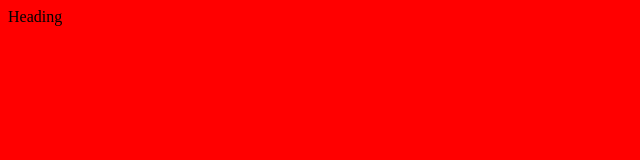
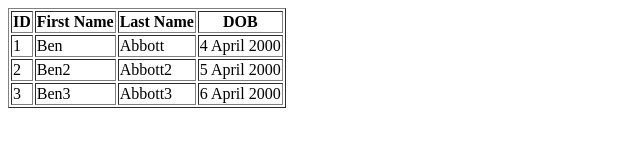
Before and after one commit to Millen-yoobee/html5-tables, a plain HTML site: page index.html in a window 1280 px wide. Shown: the whole page, without its empty margins (0-640 px from the left). Drawn offline with Linux system fonts and the light colour scheme.

```diff
--- a/css/styles.css
+++ b/css/styles.css
@@ -1,9 +1,9 @@
 body {
 
-	background-color: #ff0000; /*New company color*/
+/*	background-color: #ff0000; New company color
 
 	/*This is a comment line in a css file.*/
-
+*/
 
 
 }
--- a/index.html
+++ b/index.html
@@ -4,7 +4,7 @@
 	<head>
 		<meta charset="utf-8">
 
-		<!-- The first comment line can only be placed after the charset line -->
+	<!-- The first comment line can only be placed after the charset line -->
 
 		<title> Home </title>
 		<meta name="description" content="Between 150 and 160 characters">
@@ -14,8 +14,32 @@
 
 
 	<body>
-			Heading
-			<!-- Main content goes here -->
+		<table border="1">
+			<tr>
+				<th>ID</th>
+				<th>First Name </th>
+				<th>Last Name</th>
+				<th>DOB</th>
+			</tr>
+			<tr>
+				<td>1</td>
+				<td>Ben</td>
+				<td>Abbott</td>
+				<td>4 April 2000</td>
+			</tr>
+			<tr>
+				<td>2</td>
+				<td>Ben2</td>
+				<td>Abbott2</td>
+				<td>5 April 2000</td>
+			</tr>
+			<tr>
+				<td>3</td>
+				<td>Ben3</td>
+				<td>Abbott3</td>
+				<td>6 April 2000</td>
+			</tr>
+		</table>
 
 	</body>
 </html>
```
